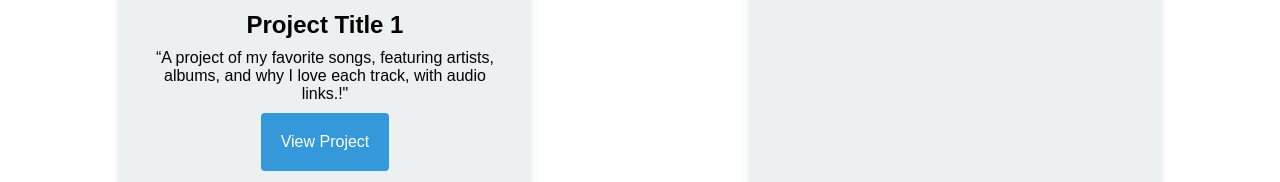
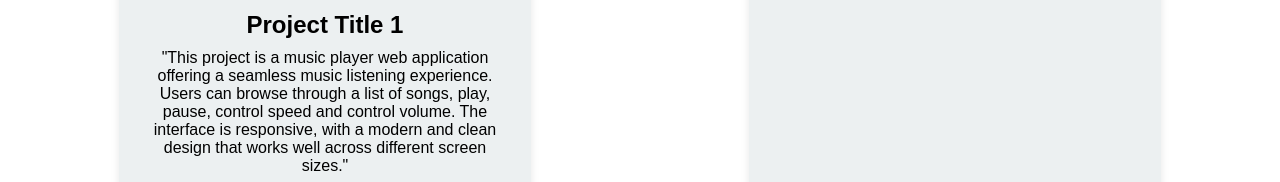
Before and after one commit to Ritik-m-desighn/PORTFOLIO, a plain HTML site: page index.html in a window 1280 px wide. Shown: the part 1243-1425 px from the top of the page. Drawn offline with Linux system fonts and the light colour scheme.

Commit message:
little change

```diff
--- a/index.html
+++ b/index.html
@@ -41,7 +41,7 @@
                 <div class="project-item">
                     <img src="Screenshot 2024-11-21 191308.png" alt="Project 1" >
                     <h3>Project Title 1</h3>
-                    <p>“A project of my favorite songs, featuring artists, albums, and why I love each track, with audio links.!"
+                    <p>"This project is a music player web application  offering a seamless music listening experience. Users can browse through a list of songs, play, pause, control speed and control volume. The interface is responsive, with a modern and clean design that works well across different screen sizes."
                     </p>
                     <button onclick="location.href='//ritikprojects.netlify.app'" class="btn">View Project</button>
                 </div>
```
